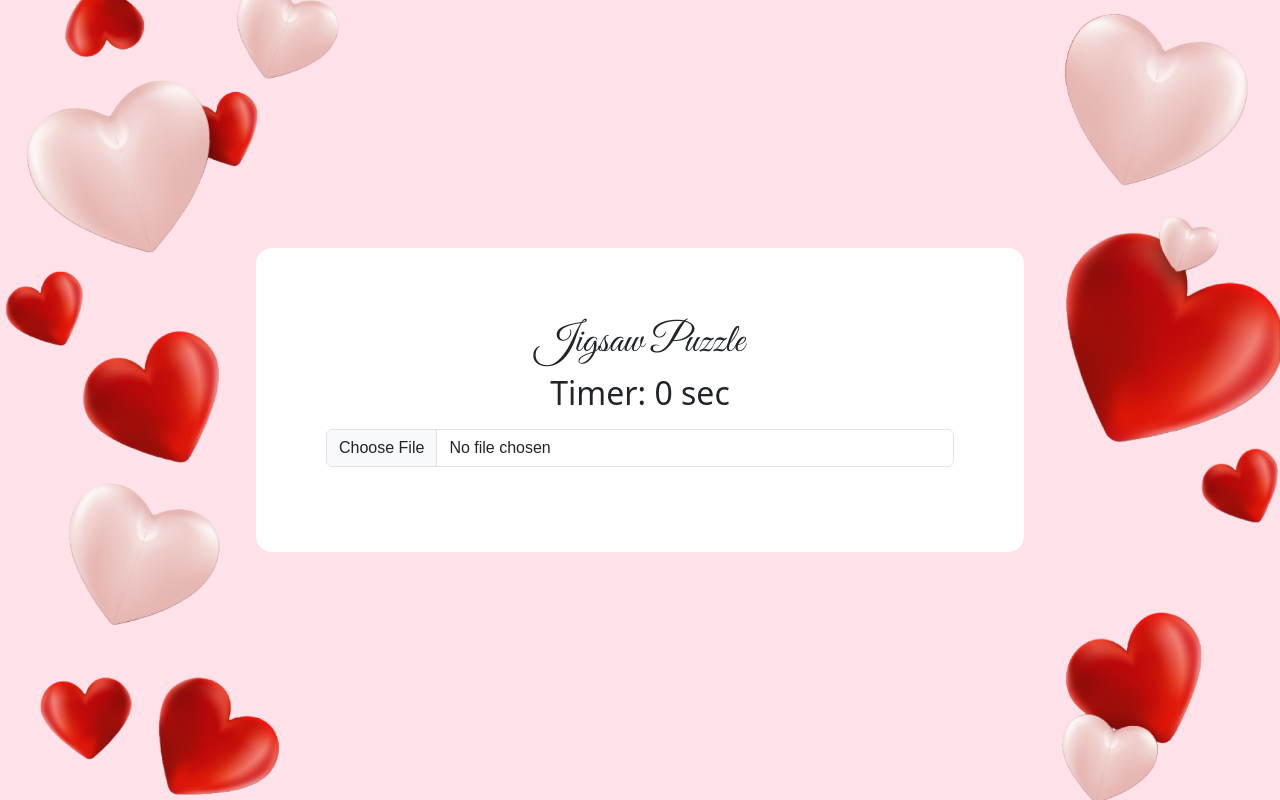
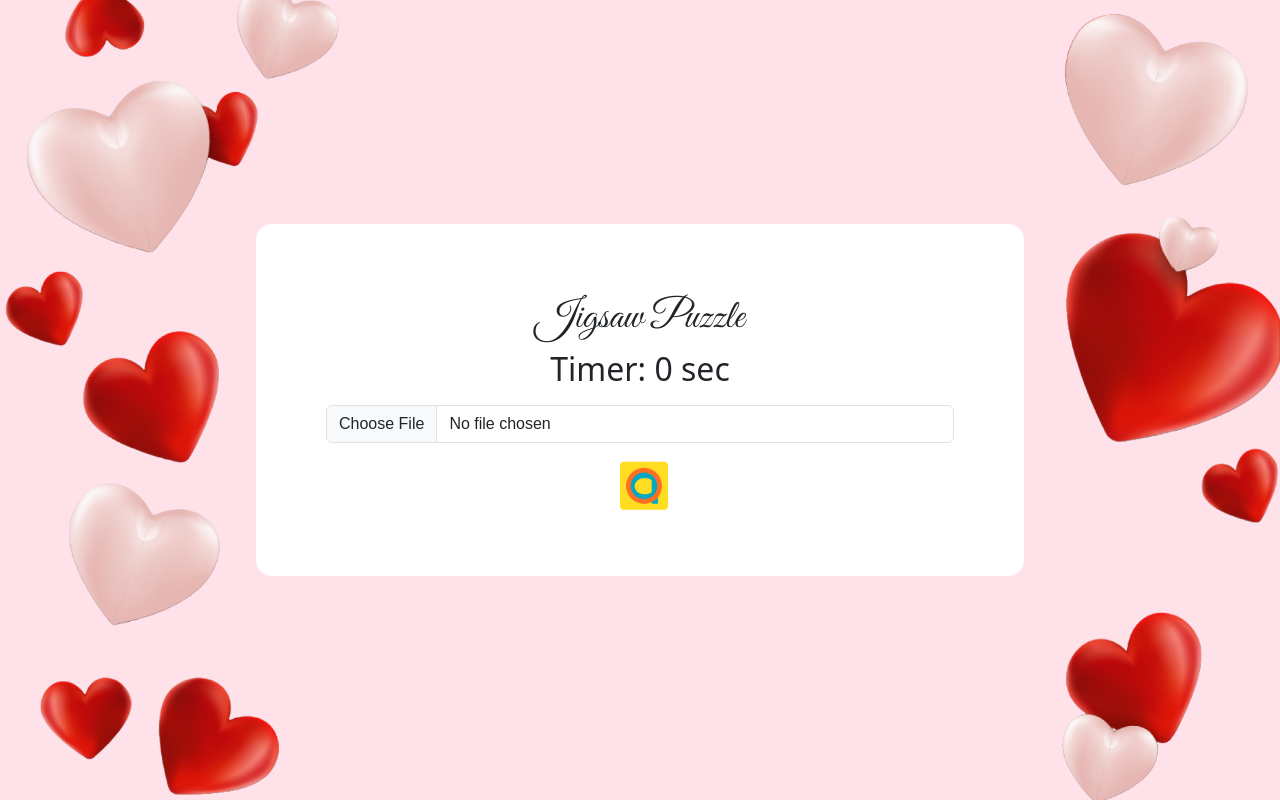
Before and after one commit to jainam777-dev/Valentine-Frontend, a React (Vite) app: page /makePuzzle in a window 1280 px wide. Built offline with nearby package versions, Linux system fonts and the light colour scheme.

Commit message:
Update ValentineMakePuzzle.jsx

```diff
--- a/src/components/Puzzle/ValentineMakePuzzle.jsx
+++ b/src/components/Puzzle/ValentineMakePuzzle.jsx
@@ -198,12 +198,22 @@ const ValentineMakePuzzle = () => {
 
           {/* File Upload (Hidden for Shared Puzzles) */}
           {!isShared && (
+      <>
             <input
               type="file"
               accept="image/*"
               onChange={handleImageUpload}
               className="form-control mt-3"
             />
+          <button
+                    className="companyButton companystart2"
+                    onClick={() =>
+                      window.open("http://www.avinyakriti.in", "_blank")
+                    }
+                  >
+                    <img src="/company.png" alt="Company Logo" />
+                  </button>
+      </>
           )}
 
           {image && (
```
